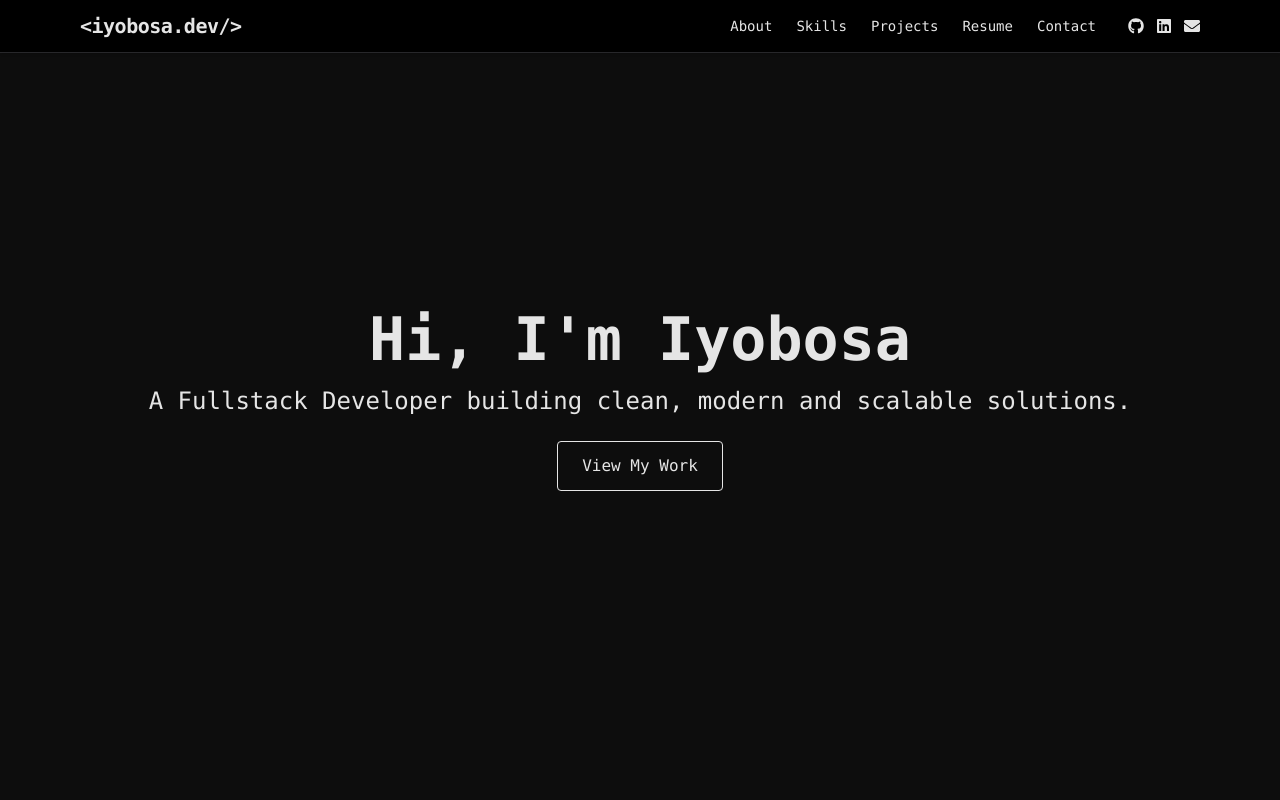
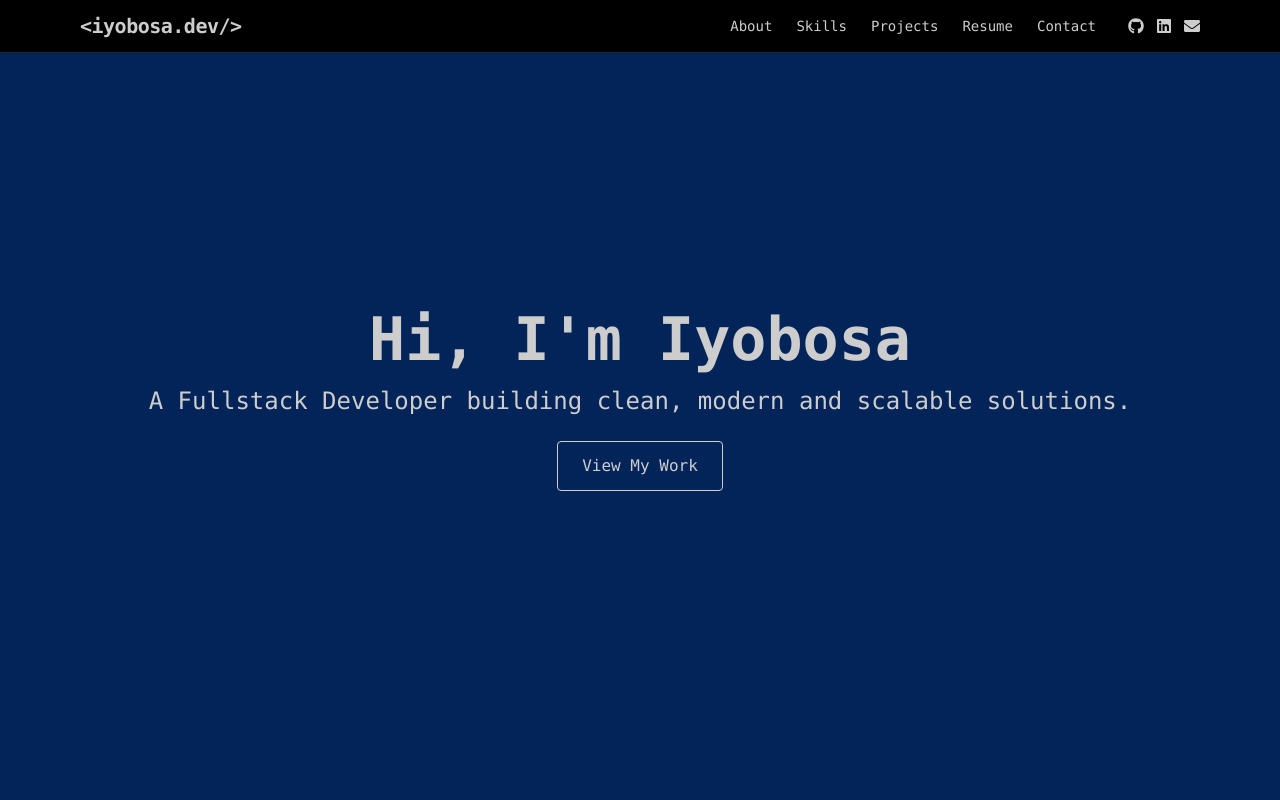
Before and after one commit to Fhave/website_portfolio, a React (Vite) app: page / in a window 1280 px wide. Shown: the top 800 px of the page. Built offline with nearby package versions, Linux system fonts and the light colour scheme.

Commit message:
added color

```diff
--- a/src/App.jsx
+++ b/src/App.jsx
@@ -10,7 +10,7 @@ import Footer from "./components/Footer";
 
 export default function App() {
   return (
-    <main className="bg-[#0d0d0d] text-[#e5e5e5] font-mono scroll-smooth">
+    <main className="bg-[#022458] text-[#cdcdcd] font-mono scroll-smooth">
       <Navbar />
       <Hero />
       <About />
```
